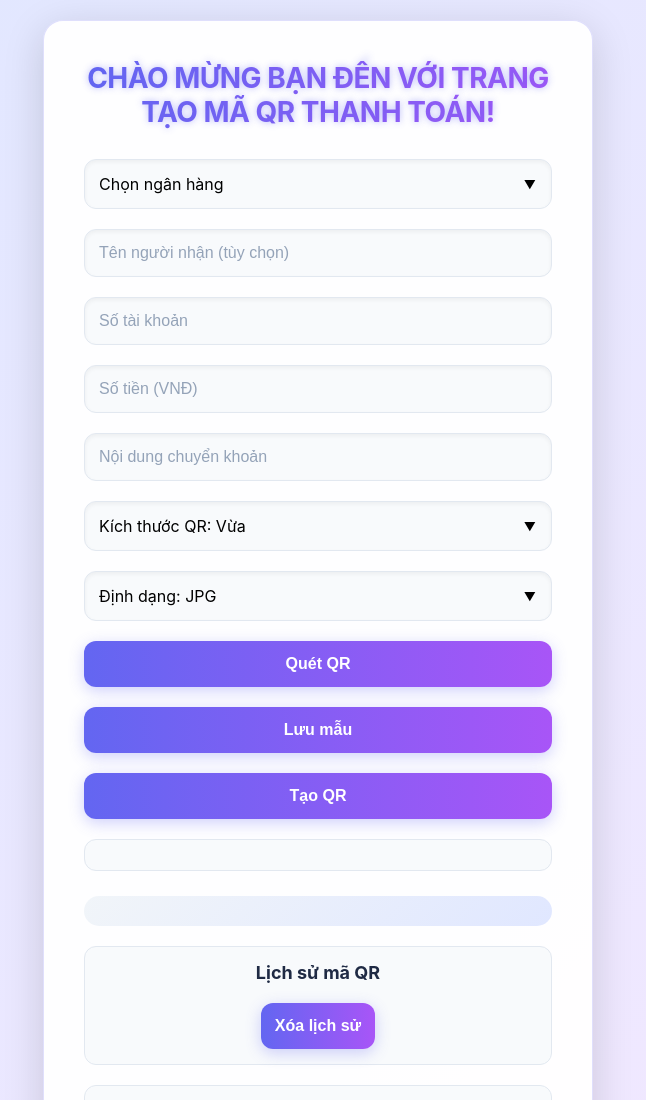
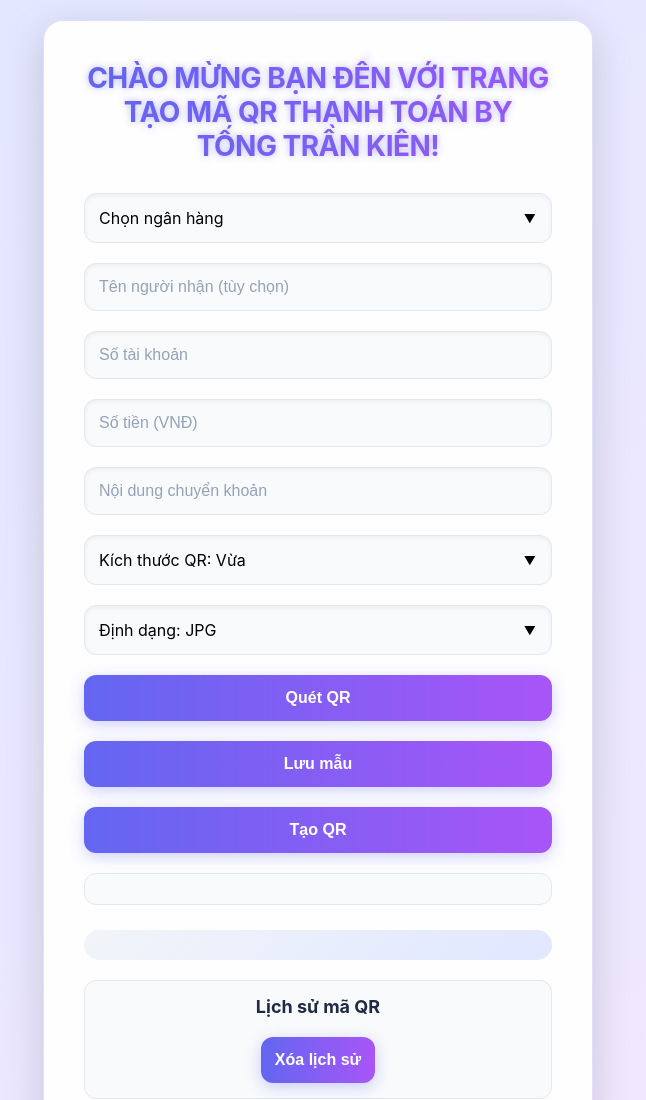
Before and after one commit to tongtrankien1605/qr-code, a plain HTML site: page index.html in a window 1280 px wide. Shown: the top 1100 px of the page, without its empty margins (322-968 px from the left). Drawn offline with nearby package versions, Linux system fonts and the light colour scheme.

Commit message:
Final code

```diff
--- a/index.html
+++ b/index.html
@@ -9,7 +9,7 @@
 </head>
 <body>
   <div class="container">
-    <h1>Chào mừng bạn đến với trang tạo mã QR thanh toán!</h1>
+    <h1>Chào mừng bạn đến với trang tạo mã QR thanh toán by Tống Trần Kiên!</h1>
     <form id="qrForm">
       <div class="custom-select" id="bankSelect">
         <div class="select-selected">Chọn ngân hàng</div>
```
